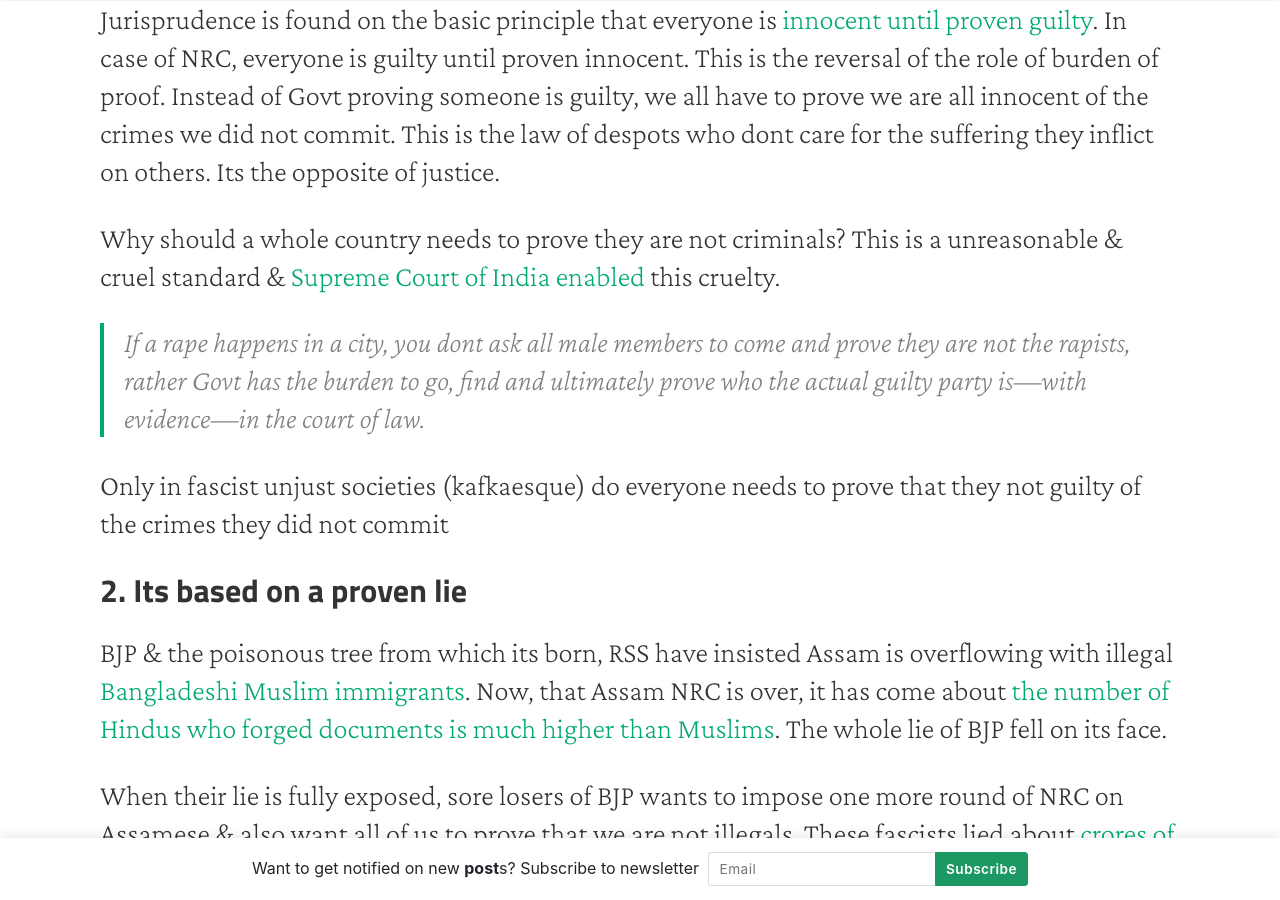
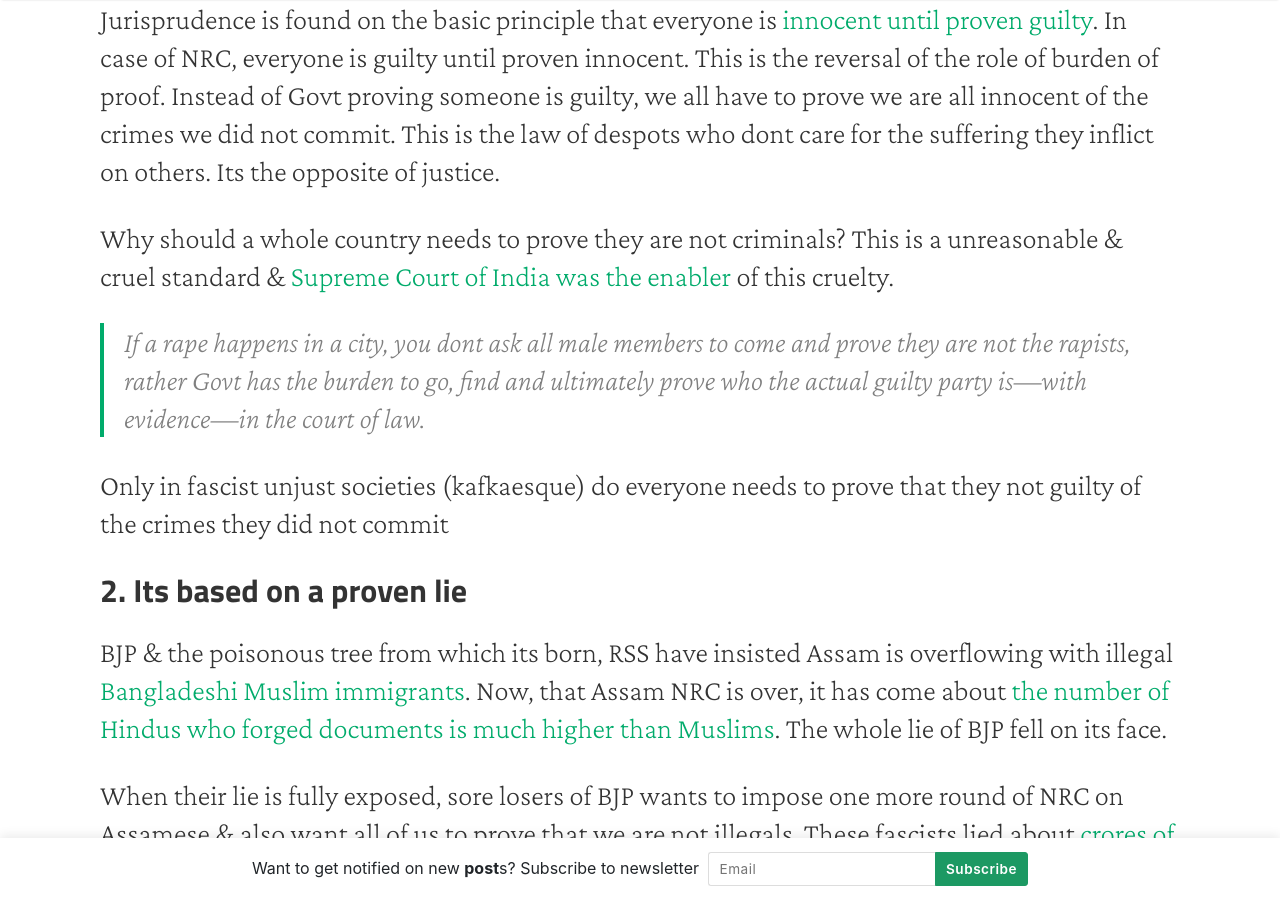
Before and after one commit to thekalinga/thekalinga.in, a Jekyll site: the page built from _posts/2019-11-24-why-fascist-nrc-should-be-opposed/2019-11-24-why-fascist-nrc-should-be-opposed.md, in a window 1280 px wide and 900 px high, scrolled down 2966 px. Built offline with Jekyll 4.4.1, drawn with Linux system fonts in a browser that asks for light colours; nearby versions of some CDN libraries.

Commit message:
fixed minor issue

```diff
--- a/_posts/2019-11-24-why-fascist-nrc-should-be-opposed/2019-11-24-why-fascist-nrc-should-be-opposed.md
+++ b/_posts/2019-11-24-why-fascist-nrc-should-be-opposed/2019-11-24-why-fascist-nrc-should-be-opposed.md
@@ -81,7 +81,7 @@
 Its the opposite of justice.
 
 Why should a whole country needs to prove they are not criminals?
-This is a unreasonable & cruel standard & [Supreme Court of India enabled](https://www.telegraphindia.com/india/everything-you-want-to-know-about-the-nrc/cid/1352646) this cruelty.
+This is a unreasonable & cruel standard & [Supreme Court of India was the enabler](https://www.telegraphindia.com/india/everything-you-want-to-know-about-the-nrc/cid/1352646) of this cruelty.
 
 >If a rape happens in a city, you dont ask all male members to come and prove they are not the rapists, rather Govt has the burden to go, find and ultimately prove who the actual guilty party is—with evidence—in the court of law.
 
```
